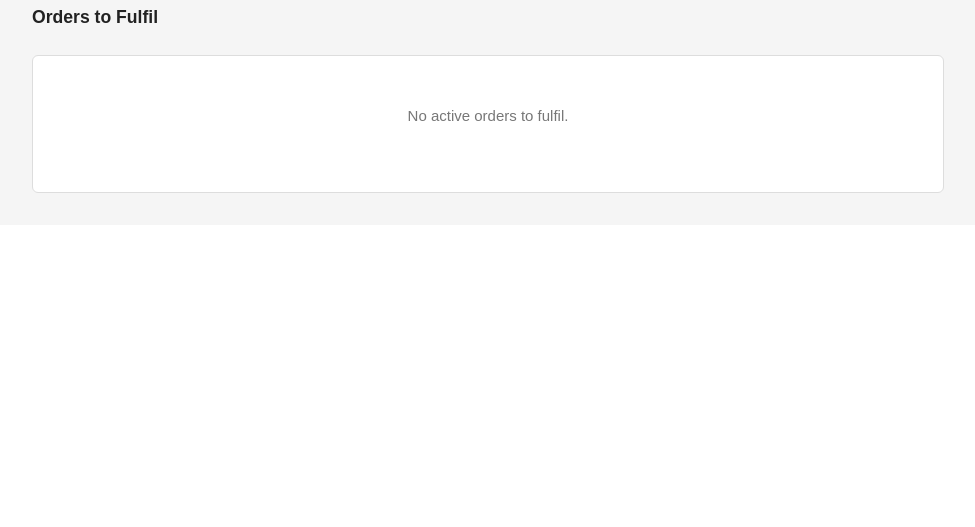
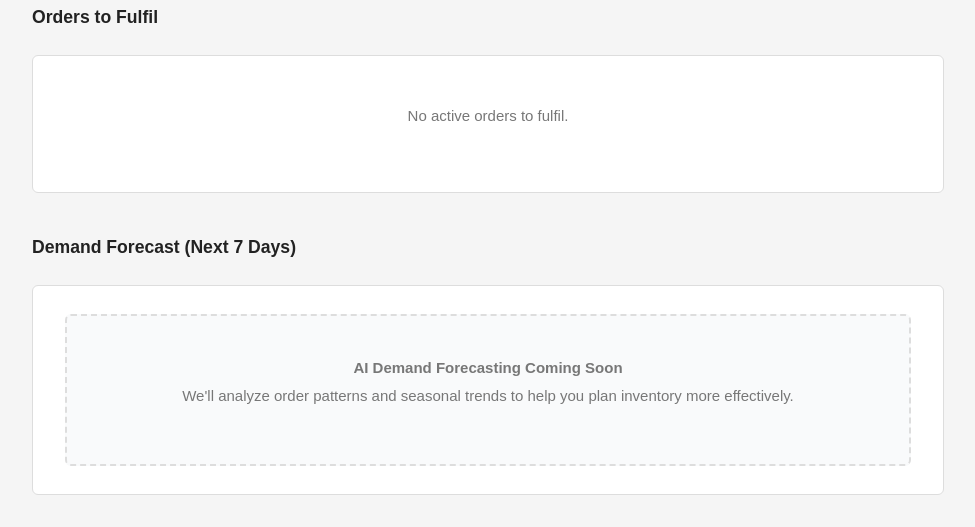
Before and after one commit to calwjones/DESD, a Django app: template templates/dashboard.html in a window 1280 px wide. Shown: the part 778-1305 px from the top of the page, without its empty margins (152-1127 px from the left). Before the commit the page ends 971 px from the top, so only its background shows below. Run offline with Django 5.2, Linux system fonts and the light colour scheme; the template is opened without the code that fills it: values that come from a table or form of the project are taken from there, others are empty; data comes from the database, SQL or seed files in the repository; parts of the project's set-up code (start-up, migrations or seed data) failed here and were passed over.

Commit message:
add producer demand forecast placeholder for AI integration

```diff
--- a/templates/dashboard.html
+++ b/templates/dashboard.html
@@ -148,4 +148,31 @@
   </div>
 {% endif %}
 
+{# ── AI Demand Forecast ──────────────────────────────────────── #}
+<div class="dashboard-header" style="margin-top: 2.5rem;">
+  <h2 style="font-size: 1.1rem; font-weight: 600;">Demand Forecast (Next 7 Days)</h2>
+</div>
+
+<div class="card">
+  {% if demand_forecasts %}
+    <div class="product-grid">
+      {% for forecast in demand_forecasts %}
+        <div class="product-card">
+          <h3>{{ forecast.product.name }}</h3>
+          <span class="badge {% if forecast.level == 'high' %}badge-green{% elif forecast.level == 'low' %}badge-grey{% else %}badge-green{% endif %}">
+            {{ forecast.level|title }} Demand
+          </span>
+          <p class="meta">{{ forecast.description }}</p>
+        </div>
+      {% endfor %}
+    </div>
+    <p style="text-align: center; margin-top: 1rem; font-size: 0.8rem; color: var(--muted);">AI-powered forecast based on seasonal trends and historical data</p>
+  {% else %}
+    <div class="empty-state" style="padding: 2.5rem 1.5rem; background: #f9fafb; border: 2px dashed var(--border); border-radius: var(--radius);">
+      <p style="font-weight: 600; margin-bottom: 0.25rem;">AI Demand Forecasting Coming Soon</p>
+      <p>We'll analyze order patterns and seasonal trends to help you plan inventory more effectively.</p>
+    </div>
+  {% endif %}
+</div>
+
 {% endblock %}
```
Also changed, not shown: marketplace/views.py (+8 -1 lines).
